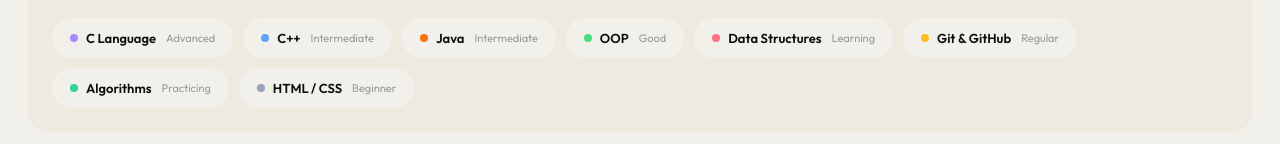
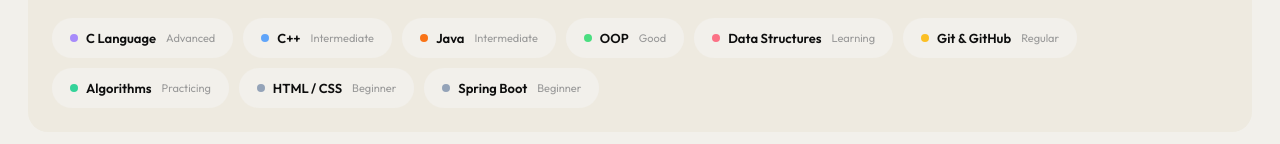
Before and after one commit to SyedAbd110786/SyedAbd110786.github.io, a plain HTML site: page index.html in a window 1280 px wide. Shown: the part 784-928 px from the top of the page. Drawn offline with Linux system fonts and the light colour scheme.

Commit message:
Add Spring Boot pill to skills section

```diff
--- a/index.html
+++ b/index.html
@@ -80,6 +80,7 @@
             <div class="pill"><span class="pill-dot dot-yellow"></span><span class="pill-name">Git &amp; GitHub</span><span class="pill-level">Regular</span></div>
             <div class="pill"><span class="pill-dot dot-mint"></span><span class="pill-name">Algorithms</span><span class="pill-level">Practicing</span></div>
             <div class="pill"><span class="pill-dot dot-slate"></span><span class="pill-name">HTML / CSS</span><span class="pill-level">Beginner</span></div>
+            <div class="pill"><span class="pill-dot dot-slate"></span><span class="pill-name">Spring Boot</span><span class="pill-level">Beginner</span></div>
           </div>
         </section>
 
```
